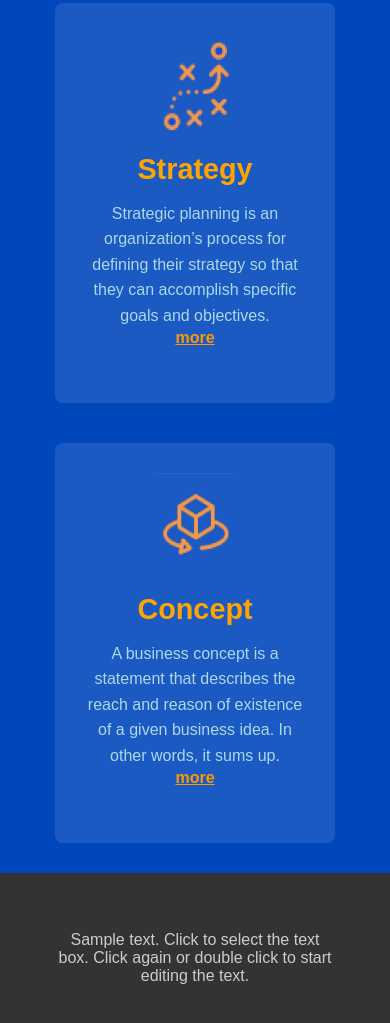
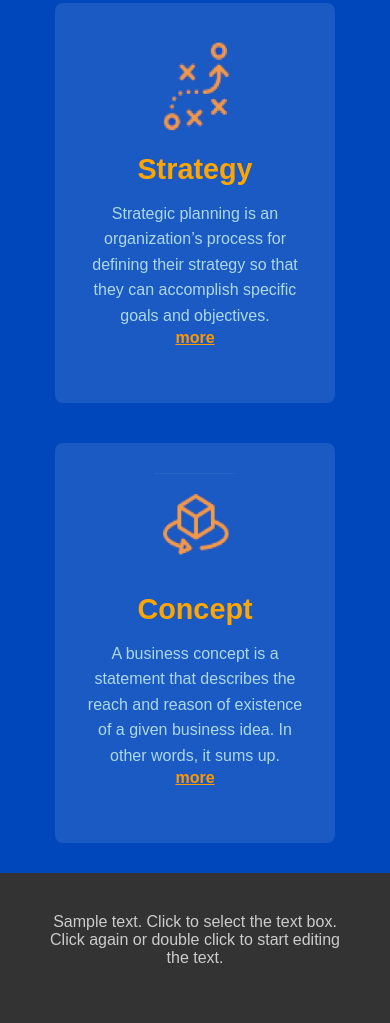
Before and after one commit to IrynaMatuliak/Web_programming_3_semester, a plain HTML site: page Lab_4/index.html in a window 390 px wide. Shown: the part 550-1573 px from the top of the page. Drawn offline with Linux system fonts and the light colour scheme; files whose address does not match are found by name.

Commit message:
Lab_4_fixing_padding

```diff
--- a/Lab_4/style.css
+++ b/Lab_4/style.css
@@ -95,9 +95,9 @@
             cursor: pointer;
         }
 
-	.feature:hover {
+	    .feature:hover {
     	    transform: scale(1.05);
-	}
+	    }
 
         .feature img {
             max-width: 80px;
@@ -208,12 +208,12 @@
     }
 
     footer p {
-        padding: 38px;
+        padding: 20px;
         margin: 0;
     }
 }
 
-        @media (max-width: 768px) {
+ @media (max-width: 768px) {
 
     .content {
         flex-direction: column;
@@ -270,7 +270,7 @@
     }
 
     footer p {
-        padding: 38px;
+        padding: 20px;
         margin: 0;
     }
 }
```
